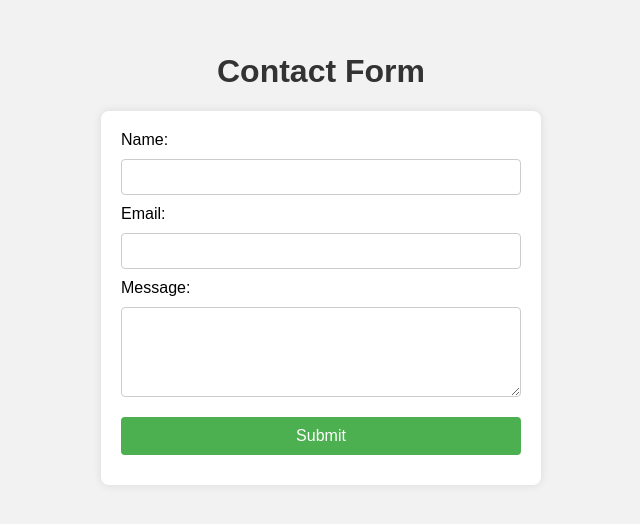
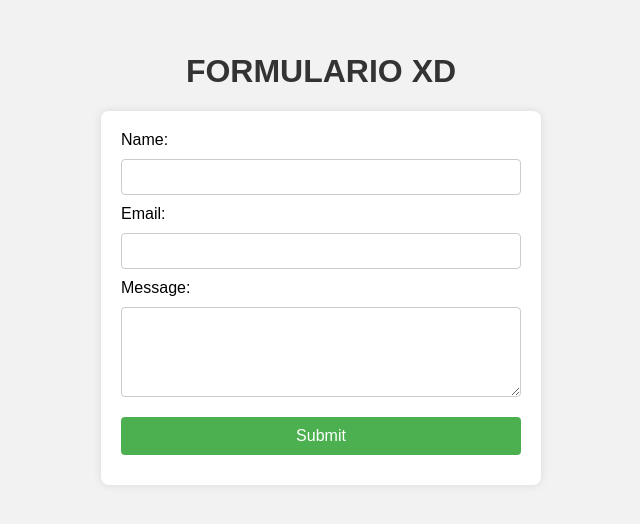
Before and after one commit to jpiedramacas/terraform-sns, a plain HTML site: page index.html in a window 1280 px wide. Shown: the part 142-666 px from the top of the page, without its empty margins (319-959 px from the left). Drawn offline with Linux system fonts and the light colour scheme.

Commit message:
index.html

```diff
--- a/index.html
+++ b/index.html
@@ -3,7 +3,7 @@
 <head>
     <meta charset="UTF-8">
     <meta name="viewport" content="width=device-width, initial-scale=1.0">
-    <title>FORMULARIO XD</title>
+    <title>FORMULARIO</title>
     <style>
         body {
             font-family: Arial, sans-serif;
@@ -62,7 +62,7 @@
 </head>
 <body>
     <div style="width: 100%; max-width: 600px;">
-        <h1>Contact Form</h1>
+        <h1>FORMULARIO XD</h1>
         <form action="submit.php" method="POST">
             <label for="name">Name:</label>
             <input type="text" id="name" name="name" required>
```
